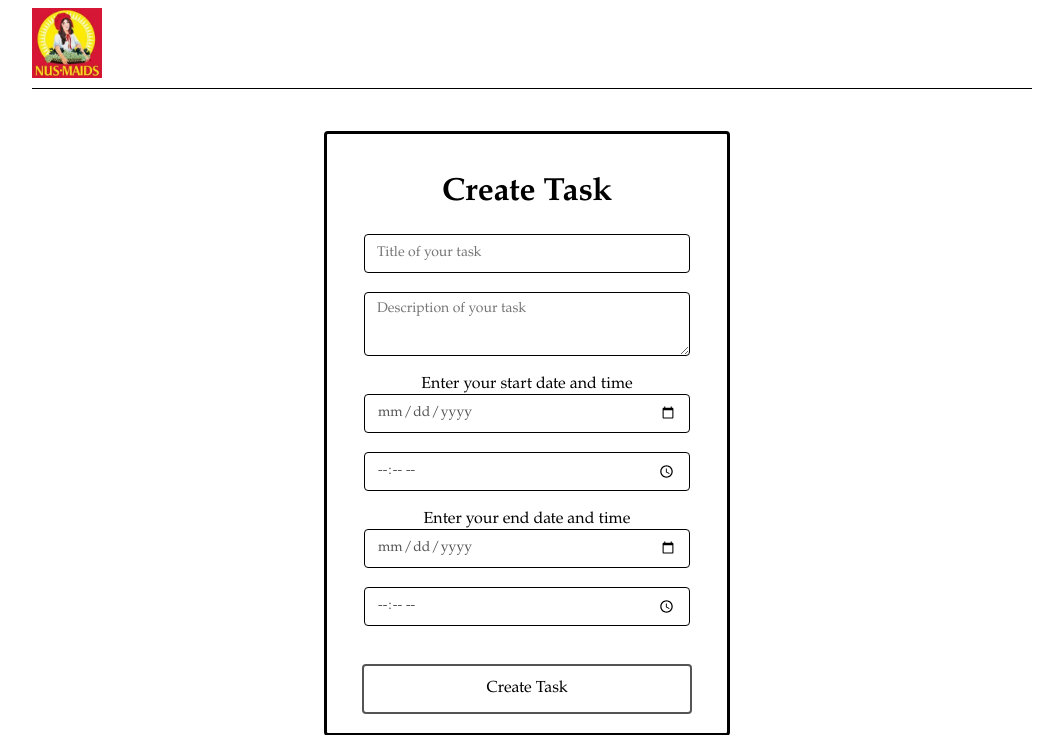
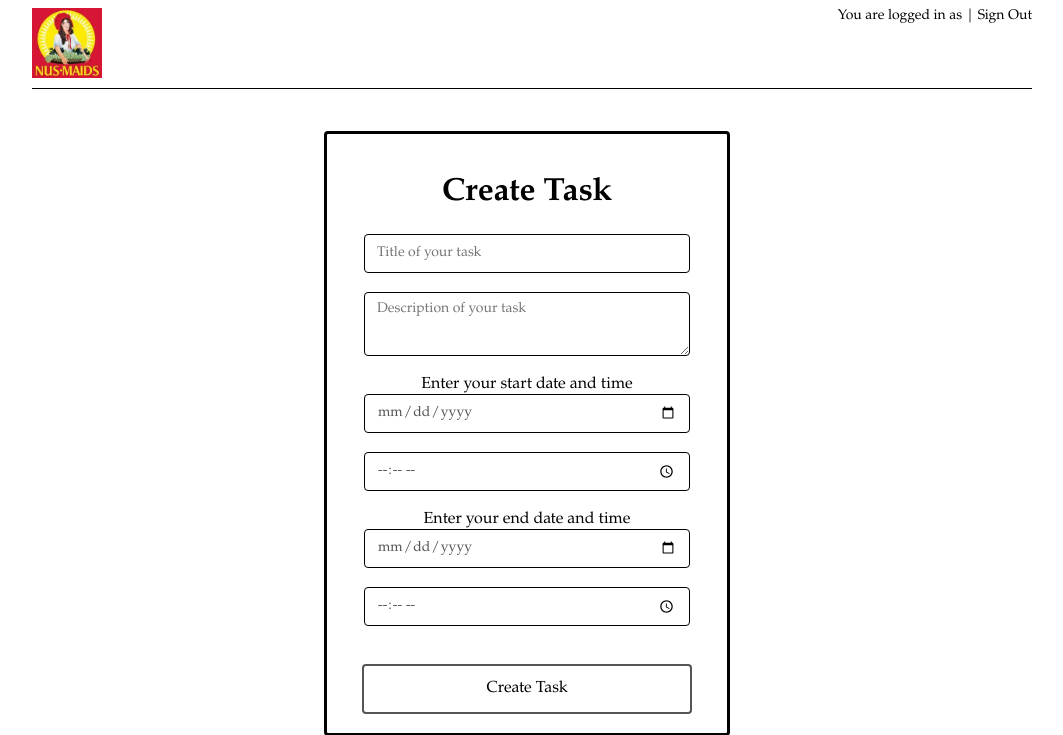
Before and after one commit to nicholaslum444/cs2102project, a CodeIgniter app: page /database/index.php/task/create in a window 1280 px wide. Shown: the top 735 px of the page, without its empty margins (113-1176 px from the left). Run offline with CodeIgniter, Linux system fonts and the light colour scheme; the visitor is signed in with stand-in values (Sample User, id 1).

Commit message:
Updated login details for application views. Sign out yet to be fixed for adding / updating task.

```diff
--- a/application/controllers/Task.php
+++ b/application/controllers/Task.php
@@ -16,10 +16,17 @@
 	}
 
     public function create() {
-        $data['header'] = 'Create Task';
-        $data['view'] = 'task_create_view';
-        $data['page_title'] = 'Task';
-        $this->load->view('application_view', $data);
+        if ($this->session->userdata('logged_in')) {
+            $session_data = $this->session->userdata('logged_in');
+            $data['username'] = $session_data['username'];
+            $data['header'] = 'Create Task';
+            $data['view'] = 'task_create_view';
+            $data['page_title'] = 'Task';
+            $this->load->view('application_view', $data);
+        }
+        else {
+            redirect('login', 'refresh');
+        }
     }
 
     // Check that start_datetime <= end_datetime
@@ -84,6 +91,7 @@
     public function update($task_id) {
         if ($this->session->userdata('logged_in')) {
             $session_data = $this->session->userdata('logged_in');
+            $data['username'] = $session_data['username'];
 
             if ($data['tasks'] = $this->task_model->get($task_id)) {
                 // Set start and end date and time input fields
--- a/application/views/application_view.php
+++ b/application/views/application_view.php
@@ -27,6 +27,15 @@
     <div id="wrapper">
         <div id="Navi">
             <a href="/"><img src="/assets/img/homeLogo.jpg" width="70" height="70" href="/" alt="Navi" /></a>
+        <div id="userbar">
+            <?php
+            if ($this->session->userdata('logged_in'))
+            {
+              echo "You are logged in as " . '<b>'. $username . '</b>';
+              echo  '| <a href="logout">Sign Out</a>';
+            }
+            ?>
+        </div>
         </div>
     </div>
     <br>
--- a/assets/css/main.css
+++ b/assets/css/main.css
@@ -65,7 +65,7 @@
 	font-weight: normal;
 }
 #userbar {
-	float: right; width: 200px; font-size: 14px; font-family: "Palatino Linotype", "Book Antiqua", Palatino, serif;
+	float: right; width: auto; font-size: 14px; font-family: "Palatino Linotype", "Book Antiqua", Palatino, serif;
 }
 #footer  {
 	font-family: "Palatino Linotype", "Book Antiqua", Palatino, serif;
```
Also changed, not shown: application/views/home_view.php (+5 -6 lines).
